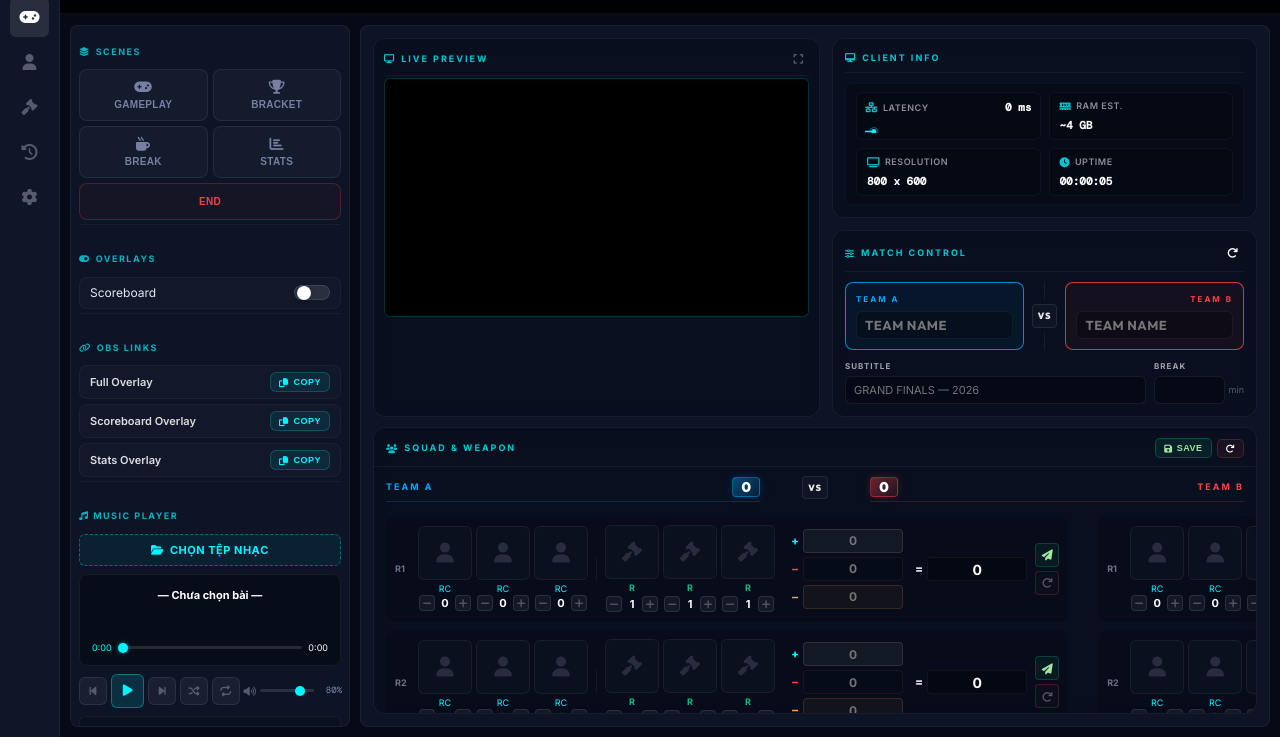
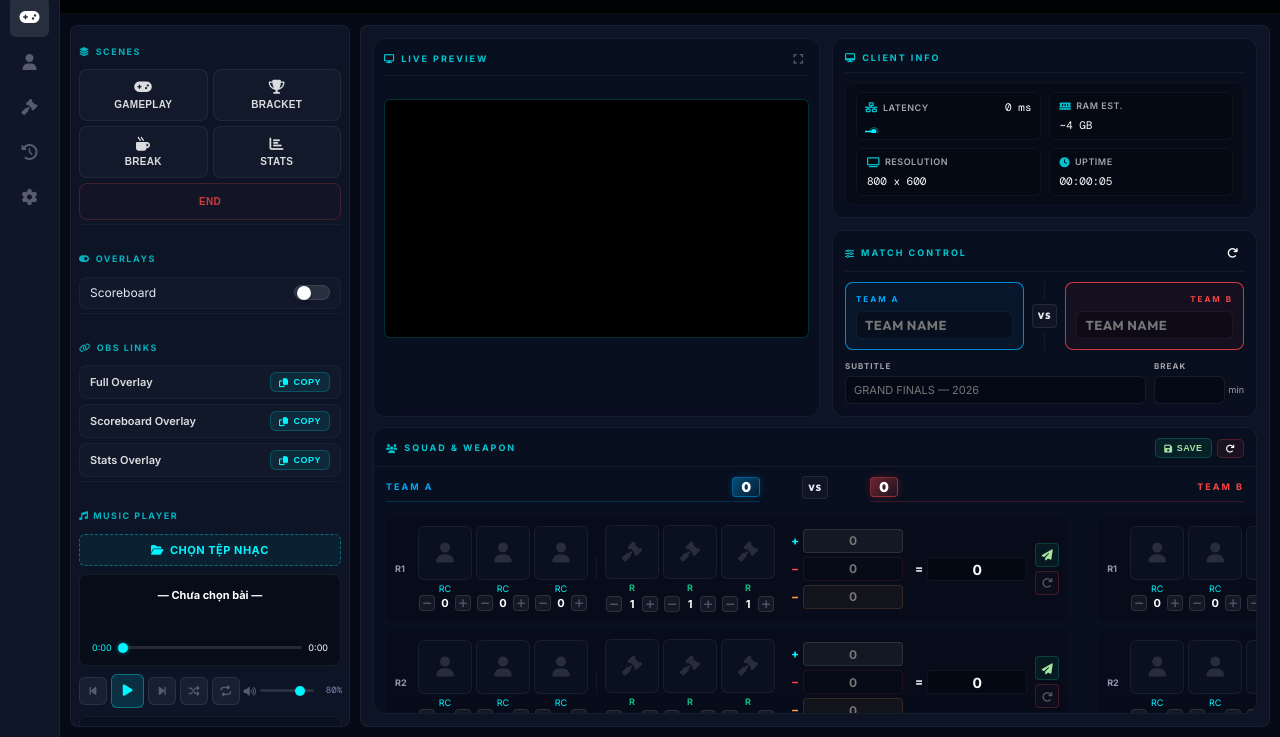
Before and after one commit to polo33333/NewYear, a website: page public/control.html in a window 1280 px wide. Shown: the part 63-800 px from the top of the page. Drawn offline with nearby package versions, Linux system fonts and the light colour scheme; no server answers; sample sign-in values are in the browser's storage.

Commit message:
Update control.css

```diff
--- a/public/css/control.css
+++ b/public/css/control.css
@@ -184,7 +184,7 @@ input[type=number] {
   width: 100%;
   max-width: 450px;
   /* Capped to save height for the roster list */
-  margin: 0 auto;
+  margin: 5% auto;
   aspect-ratio: 16/9;
 }
 
@@ -627,7 +627,8 @@ input[type=number] {
   transition: all 0.18s;
   border: 1px solid rgba(255, 255, 255, 0.08);
   background: rgba(255, 255, 255, 0.03);
-  color: #797ea3;
+  color: #ffffff;
+  opacity: 0.85;
 }
 
 .scene-btn i {
@@ -1145,7 +1146,7 @@ input[type=number] {
 
 .mcb-break-unit {
   font-size: 9px;
-  color: var(--text-dim);
+  color: #a3a4a9;
   white-space: nowrap;
 }
 
@@ -1280,7 +1281,7 @@ input[type=number] {
 }
 
 .sys-stat-name {
-  color: #8c8e97;
+  color: #a3a4a9;
   font-weight: 600;
   display: flex;
   align-items: center;
@@ -1300,7 +1301,7 @@ input[type=number] {
   font-family: 'DM Mono', monospace;
   color: #fff;
   font-size: 11px;
-  font-weight: 600;
+  /* font-weight: 600; */
 }
 
 /* Network Latency Sparkline Card */
@@ -2007,7 +2008,7 @@ input[type=number] {
 
 .round-label {
   font-size: 9px;
-  opacity: 0.5;
+  opacity: 0.7;
   font-weight: 700;
   width: 15px;
 }
@@ -2690,7 +2691,7 @@ input[type=number] {
   justify-content: center;
   gap: 6px;
   padding: 18px 8px;
-  color: var(--text-dim);
+  color: #9498b7;
   font-size: 10px;
   opacity: 0.5;
 }
```
